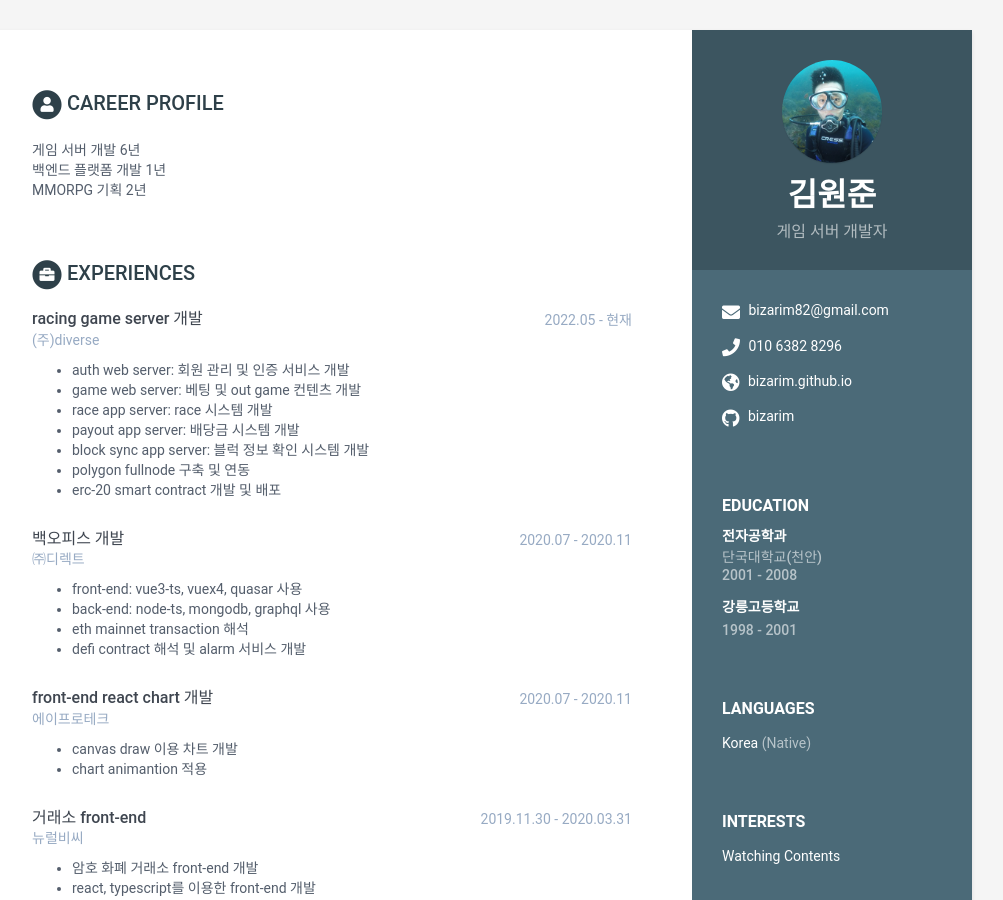
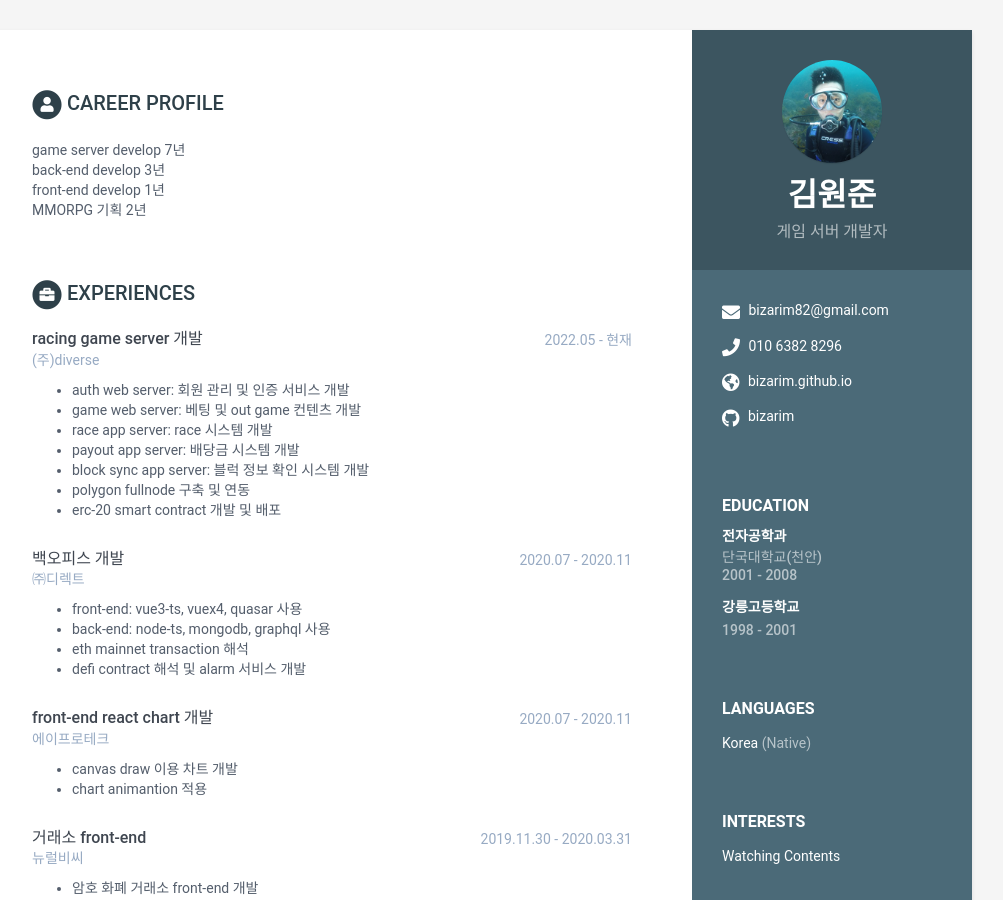
Before and after one commit to bizarim/bizarim.github.io, a Jekyll site: the page built from index.html, in a window 1280 px wide and 900 px high. Shown: the whole window, without its empty margins (168-1171 px from the left). Built offline with Jekyll 4.4.1, drawn with Linux system fonts in a browser that asks for light colours.

Commit message:
Fix: develop

```diff
--- a/_data/data.yml
+++ b/_data/data.yml
@@ -47,8 +47,9 @@ sidebar:
 career-profile:
     title: Career Profile
     summary: |
-      게임 서버 개발 6년 |
-      백엔드 플랫폼 개발 1년 |
+      game server develop 7년 |
+      back-end develop 3년 |
+      front-end develop 1년 |
       MMORPG 기획 2년 |
 
 education:
```
